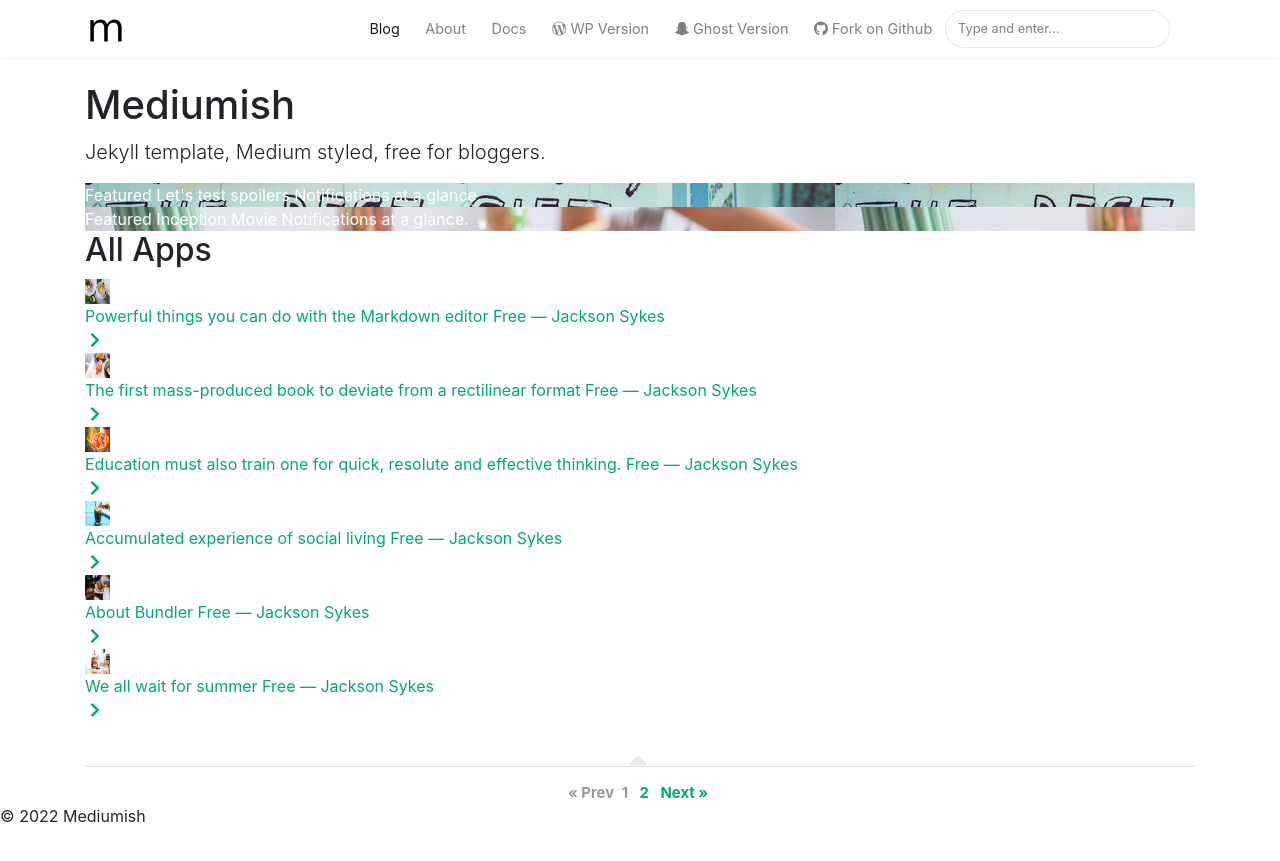
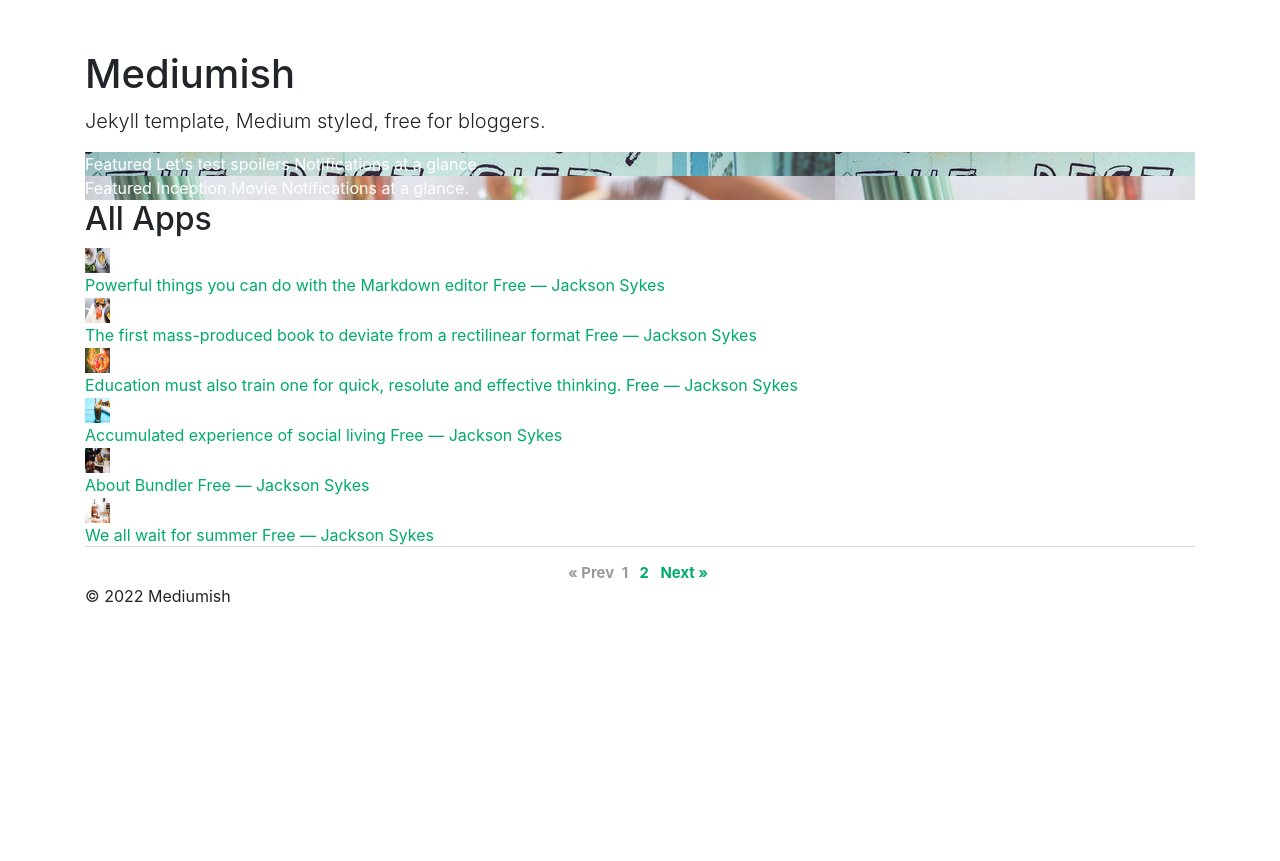
Before and after one commit to AhmadWebTech/ipa, a Jekyll site: the page built from index.html, in a window 1280 px wide. Shown: the top 861 px of the page. Built offline with Jekyll 4.4.1, drawn with Linux system fonts in a browser that asks for light colours; nearby versions of some CDN libraries; the list of posts is cut into pages by our own code.

Commit message:
Update default.html

```diff
--- a/_layouts/default.html
+++ b/_layouts/default.html
@@ -3,19 +3,14 @@
 <head>
 <meta charset="utf-8">
 <meta name="viewport" content="width=device-width, initial-scale=1, shrink-to-fit=no">
-
 <link rel="icon" href="{{ site.baseurl }}/assets/images/logo.png">
-
 <title>{{ page.title }} | {{site.name}}</title>
 
 {% seo %}
 
-<link rel="stylesheet" href="https://stackpath.bootstrapcdn.com/bootstrap/4.1.3/css/bootstrap.min.css" integrity="sha384-MCw98/SFnGE8fJT3GXwEOngsV7Zt27NXFoaoApmYm81iuXoPkFOJwJ8ERdknLPMO" crossorigin="anonymous">
-
+<link rel="stylesheet" href="https://stackpath.bootstrapcdn.com/bootstrap/4.1.3/css/bootstrap.min.css">
 <link href="{{ site.baseurl }}/assets/css/screen.css" rel="stylesheet">
-
 <link href="{{ site.baseurl }}/assets/css/main.css" rel="stylesheet">
-
 <script src="{{ site.baseurl }}/assets/js/jquery.min.js"></script>
 
 </head>
@@ -34,82 +29,10 @@ ga('send', 'pageview');
 
 {% capture layout %}{% if page.layout %}layout-{{ page.layout }}{% endif %}{% endcapture %}
 <body class="{{layout}}">
-	<!-- defer loading of font and font awesome -->
-	<noscript id="deferred-styles">
-		<link href="https://fonts.googleapis.com/css?family=Righteous%7CMerriweather:300,300i,400,400i,700,700i" rel="stylesheet">
-		<link rel="stylesheet" href="https://use.fontawesome.com/releases/v5.0.13/css/all.css" integrity="sha384-DNOHZ68U8hZfKXOrtjWvjxusGo9WQnrNx2sqG0tfsghAvtVlRW3tvkXWZh58N9jp" crossorigin="anonymous">
-	</noscript>
-
-
-<!-- Begin Menu Navigation
-================================================== -->
-<nav class="navbar navbar-expand-lg navbar-light bg-white fixed-top mediumnavigation nav-down">
-
-    <div class="container pr-0">
-
-    <!-- Begin Logo -->
-    <a class="navbar-brand" href="{{ site.baseurl }}/">
-    <img src="{{ site.baseurl }}/{{ site.logo }}" alt="{{ site.name }}">
-    </a>
-    <!-- End Logo -->
-
-    <button class="navbar-toggler" type="button" data-toggle="collapse" data-target="#navbarMediumish" aria-controls="navbarSupportedContent" aria-expanded="false" aria-label="Toggle navigation">
-    <span class="navbar-toggler-icon"></span>
-    </button>
-
-    <div class="collapse navbar-collapse" id="navbarMediumish">
-
-        <!-- Begin Menu -->
-
-            <ul class="navbar-nav ml-auto">
-
-                {% if page.url == "/" %}
-                <li class="nav-item active">
-                {% else %}
-                <li class="nav-item">
-                {% endif %}
-                <a class="nav-link" href="{{ site.baseurl }}/index.html">Blog</a>
-                </li>
-
-                <li class="nav-item">
-                <a class="nav-link" href="{{ site.baseurl }}/about">About</a>
-                </li>
-
-                <li class="nav-item">
-                <a target="_blank" class="nav-link" href="https://bootstrapstarter.com/bootstrap-templates/template-mediumish-bootstrap-jekyll/"> Docs</a>
-                </li>
-
-                <li class="nav-item">
-                <a target="_blank" class="nav-link" href="https://www.wowthemes.net/themes/mediumish-wordpress/"><i class="fab fa-wordpress-simple"></i> WP Version</a>
-                </li>
-
-                <li class="nav-item">
-                <a target="_blank" class="nav-link" href="https://www.wowthemes.net/themes/mediumish-ghost/"><i class="fab fa-snapchat-ghost"></i> Ghost Version</a>
-                </li>
-
-                <li class="nav-item">
-                <a target="_blank" class="nav-link" href="https://github.com/wowthemesnet/mediumish-theme-jekyll"><i class="fab fa-github"></i> Fork on Github</a>
-                </li>
-
-                {% include search-lunr.html %}
-
-            </ul>
-
-        <!-- End Menu -->
-
-    </div>
-
-    </div>
-</nav>
-<!-- End Navigation
-================================================== -->
-
-<div class="site-content">
-
+    <div id="app" class="" style="padding-top: 50px; --gradient-top:50px;">
+        <main>
             <div class="container">
 
-<!-- Site Title
-================================================== -->
                 {% if page.url == "/" %}
                 <div class="header">
                     <h1>{{ site.name }}</h1>
@@ -117,16 +40,10 @@ ga('send', 'pageview');
                 </div>
                 {% endif %}
 
-<!-- Content
-================================================== -->
-<div class="main-content">
+
                 {{ content }}
-</div>
 
-</div> <!-- /.site-content -->
 
-<!-- Begin Footer
-================================================== -->
                 <footer class="page-footer">
                     <div class="footer-ctn">
                         <div class="copyright">
```
Also changed, not shown: other parts of _layouts/default.html (+5 -11 lines). Lines whose indentation alone changed are shown as unchanged.
